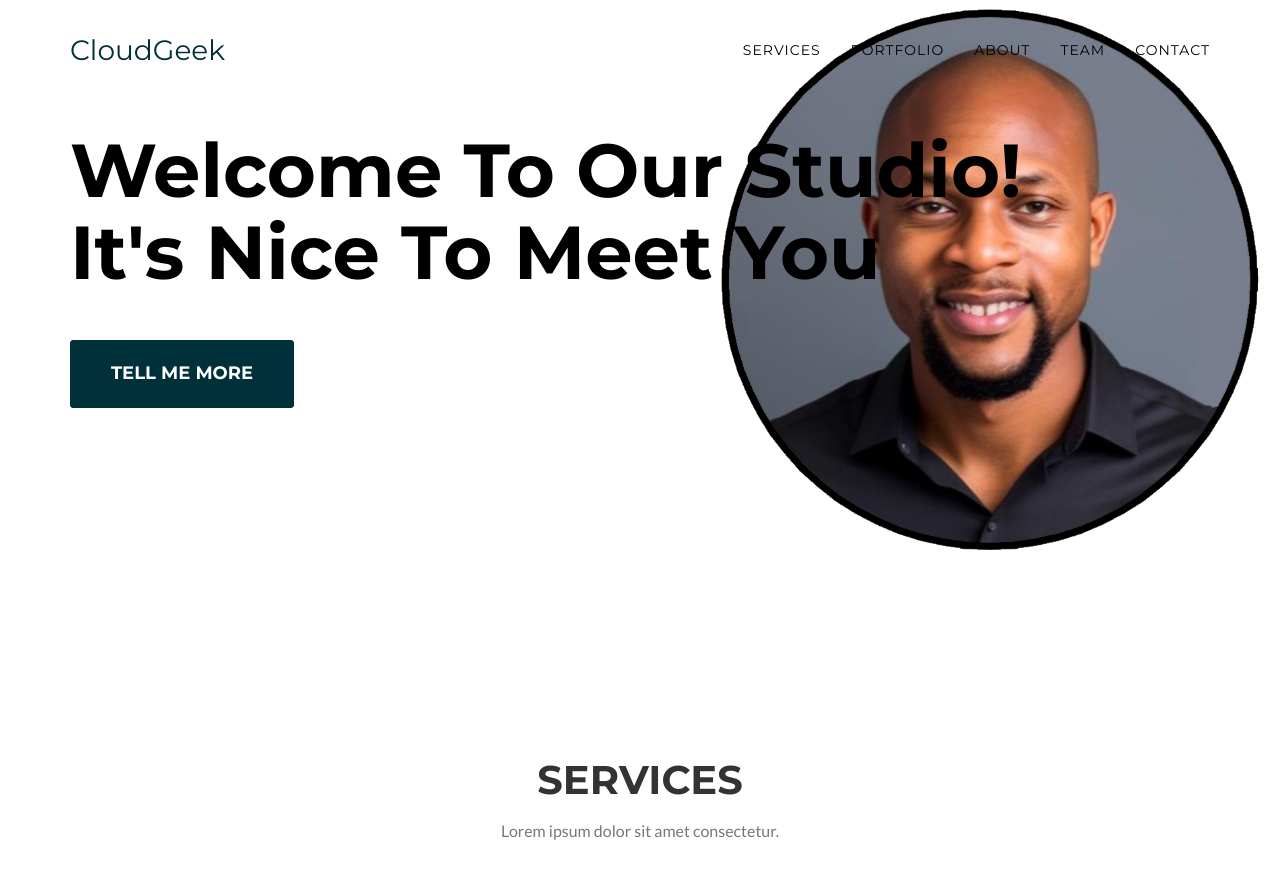
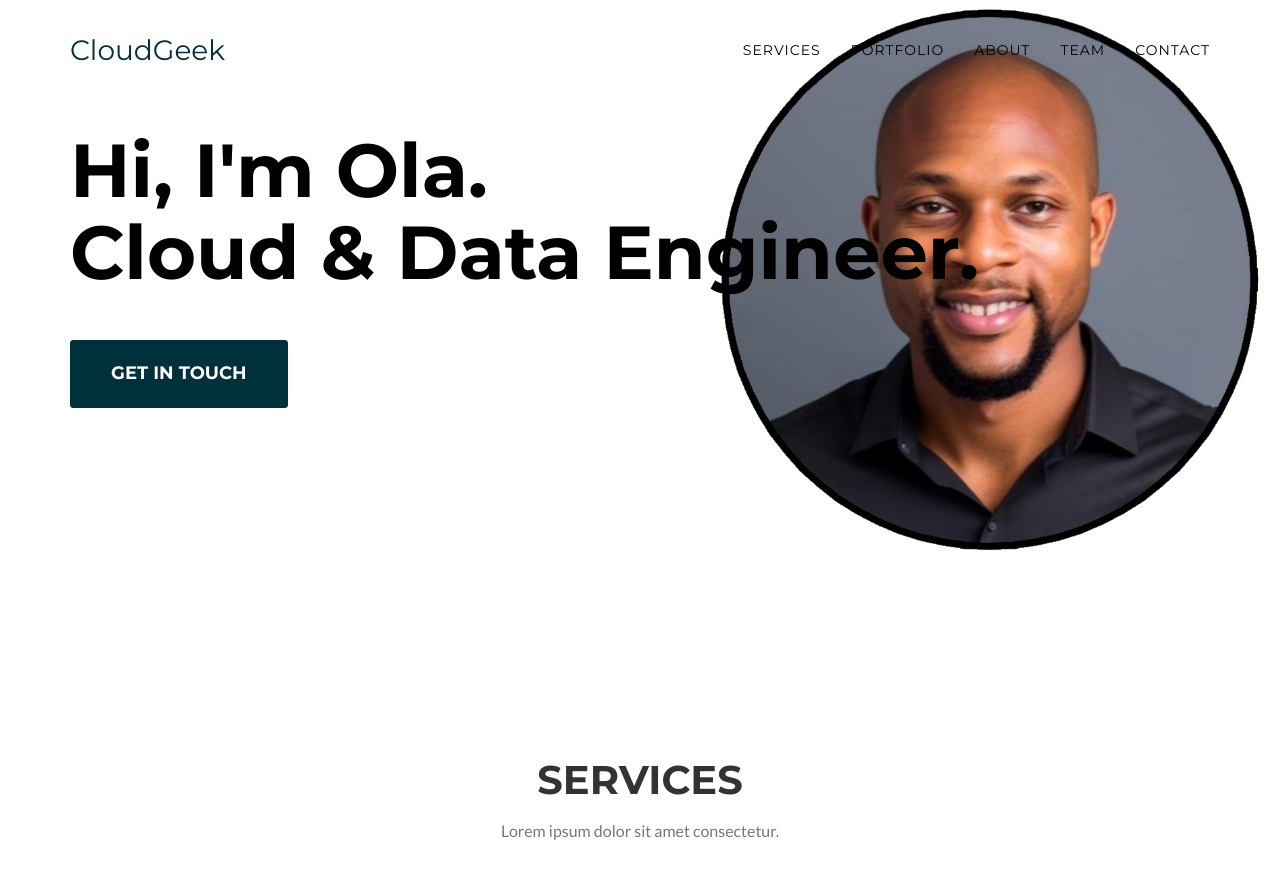
Before and after one commit to OlaOlagunju/cloudgeek.com.ng, a Jekyll site: the page built from index.md, in a window 1280 px wide and 900 px high. Shown: the top 879 px of the window. Built offline with Jekyll 4.4.1, drawn with Linux system fonts in a browser that asks for light colours; nearby versions of some CDN libraries; some web fonts are replaced.

Commit message:
Update hero.html

```diff
--- a/_includes/hero.html
+++ b/_includes/hero.html
@@ -3,9 +3,9 @@
 <header>
     <div class="container">
         <div class="intro-text">
-            <div class="intro-lead-in">Welcome To Our Studio!</div>
-            <div class="intro-heading">It's Nice To Meet You</div>
-            <a href="#services" class="page-scroll btn btn-xl">Tell Me More</a>
+            <div class="intro-lead-in">Hi, I'm Ola.</div>
+            <div class="intro-heading">Cloud & Data Engineer.</div>
+            <a href="#services" class="page-scroll btn btn-xl">Get in Touch</a>
         </div>
     </div>
 </header>
```
